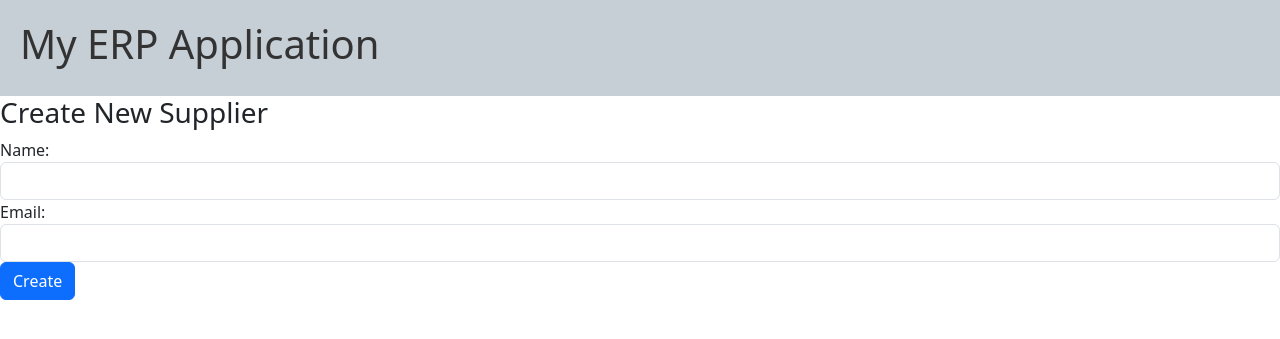
After one commit to nikalmus/erp, a Flask app: page /purchase/suppliers/create in a window 1280 px wide. The commit adds this page. Shown: the top 339 px of the page. Run offline with Flask 3, Linux system fonts and the light colour scheme.

Commit message:
new supplier

```diff
--- a/app/purchase/supplier/routes.py
+++ b/app/purchase/supplier/routes.py
@@ -1,4 +1,4 @@
-from flask import Blueprint, render_template, redirect, url_for
+from flask import Blueprint, render_template, redirect, request, url_for
 from app.db import connect
 
 bp = Blueprint('supplier', __name__, template_folder='templates')
@@ -32,3 +32,25 @@ def get_supplier(id):
 @bp.route('/purchase/suppliers/')
 def redirect_to_products():
     return redirect(url_for('supplier.get_suppliers'))
+
+@bp.route('/purchase/suppliers/create', methods=['GET', 'POST'])
+def create_supplier():
+    if request.method == 'POST':
+        # Process the form submission and create a new supplier
+        name = request.form.get('name')
+        email = request.form.get('email')
+
+        conn = connect()
+        cursor = conn.cursor()
+
+        # Insert the new supplier into the database
+        cursor.execute("INSERT INTO supplier (name, email) VALUES (%s, %s)", (name, email))
+        conn.commit()
+
+        cursor.close()
+        conn.close()
+
+        # Redirect to the supplier list page
+        return redirect(url_for('supplier.get_suppliers'))
+
+    return render_template('create_supplier.html')
--- /dev/null
+++ b/app/purchase/supplier/templates/create_supplier.html
@@ -0,0 +1,15 @@
+{% extends 'base.html' %}
+{% block content %}
+    <h3>Create New Supplier</h3>
+    <form method="POST" action="{{ url_for('supplier.create_supplier') }}">
+        <div class="form-group">
+            <label for="name">Name:</label>
+            <input type="text" class="form-control" id="name" name="name" required>
+        </div>
+        <div class="form-group">
+            <label for="email">Email:</label>
+            <input type="email" class="form-control" id="email" name="email" required>
+        </div>
+        <button type="submit" class="btn btn-primary">Create</button>
+    </form>
+{% endblock %}
--- a/app/purchase/supplier/templates/supplier_list.html
+++ b/app/purchase/supplier/templates/supplier_list.html
@@ -1,6 +1,7 @@
 {% extends 'base.html' %}
 {% block content %}
 <h3>Suppliers</h3>
+<a href="{{ url_for('supplier.create_supplier') }}" class="btn btn-primary">New</a>
 <table>
     <tr>
         <th>ID</th>
```
